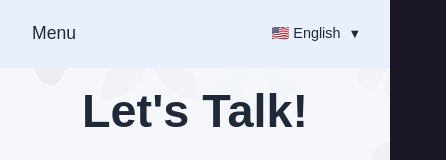
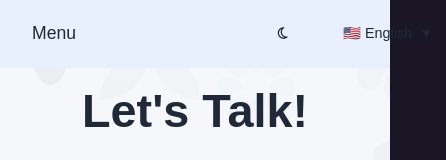
Before and after one commit to PedrorFelix/LearningReact, a React (Create React App) app: page /LearningReact/contact in a window 390 px wide. Shown: the top 160 px of the page, 446 px wide, since content can reach past the window. Built offline with nearby package versions, Linux system fonts and the light colour scheme; a web font is replaced by a local one.

Commit message:
themeSwitcher tweak

```diff
--- a/src/pages/styles/ThemeSwitcher.css
+++ b/src/pages/styles/ThemeSwitcher.css
@@ -3,3 +3,10 @@
   display: flex;
   left: 30%
 }
+
+@media (max-width: 700px) {
+  .language-switcher {
+    left: 20%
+  }
+
+}
```
